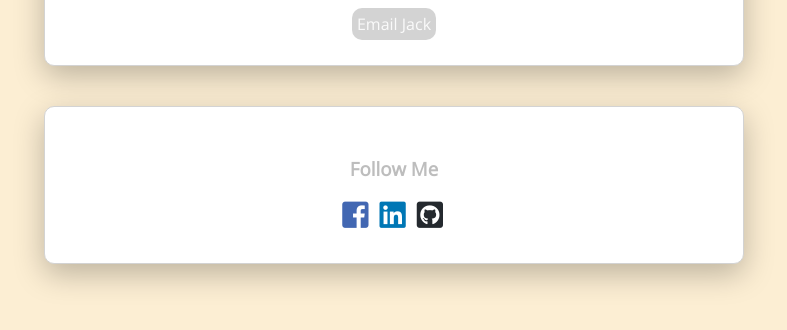
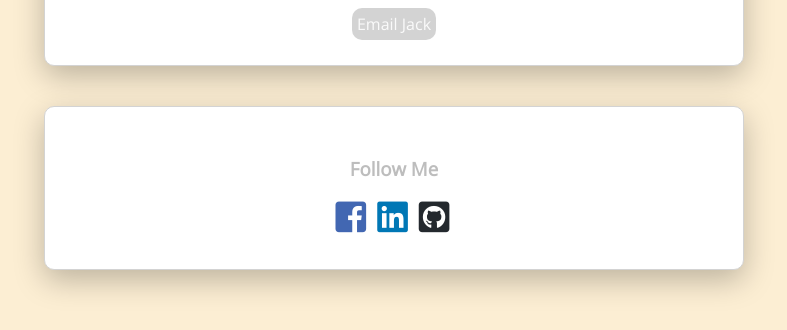
Before and after one commit to Bodlj001/profile, a plain HTML site: page index.html in a window 1280 px wide. Shown: the part 398-728 px from the top of the page, without its empty margins (246-1033 px from the left). Drawn offline with nearby package versions, Linux system fonts and the light colour scheme.

Commit message:
make my profile prettier

```diff
--- a/style.css
+++ b/style.css
@@ -51,7 +51,7 @@ h3 {
 }
 
 #fb {
-  font-size: 30px;
+  font-size: 35px;
   color: #4267b2;
   text-decoration: none;
 }
@@ -68,13 +68,13 @@ color: lightgrey;
 
 
 #linkedin {
-  font-size: 30px;
+  font-size: 35px;
   color: #0077b5;
   text-decoration: none;
 }
 
 #git {
-  font-size: 30px;
+  font-size: 35px;
   color: #24292e;
   text-decoration: none;
 }
```
